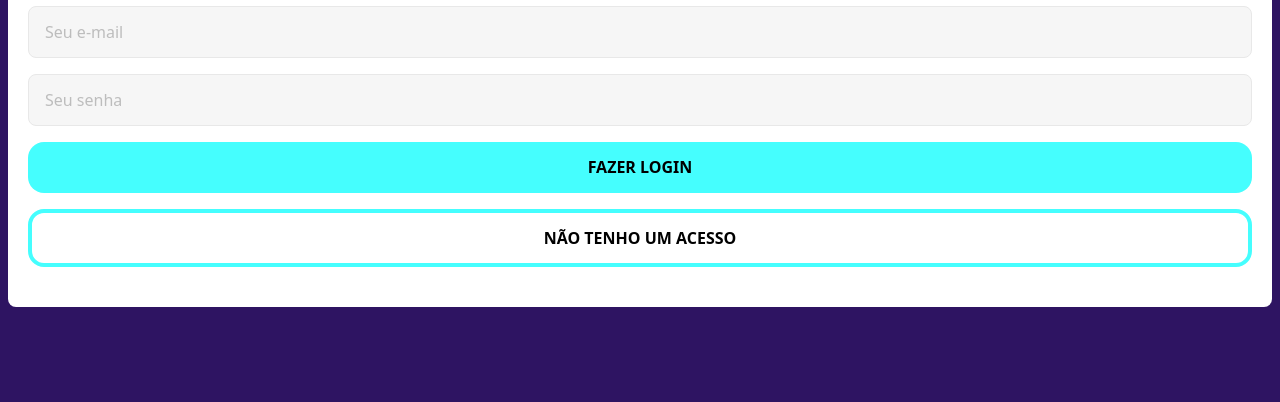
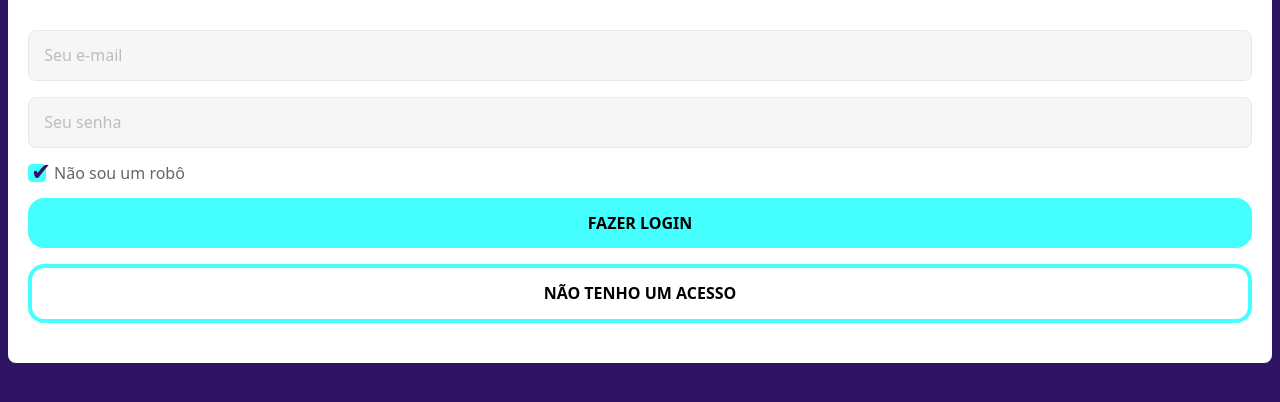
Before and after one commit to balta-io/carnacode-balta-2024-desafio-01, a plain HTML site: page index.html in a window 1280 px wide. Shown: the part 370-772 px from the top of the page. Drawn offline with nearby package versions, Linux system fonts and the light colour scheme.

Commit message:
feat: ensure checkbox is animated and logo has margin negative to form

```diff
--- a/css/app.css
+++ b/css/app.css
@@ -1,12 +1,45 @@
 input {
   background-color: #F6F6F6;
   border: 1px solid #e8e8e8;
-  padding: 1rem;
+  padding: 0.95rem;
   border-radius: 0.50rem;
 }
 
 input::placeholder {
   color: #BDBDBD;
+}
+
+input[type="checkbox"] {
+  appearance: none;
+  -webkit-appearance: none;
+  -moz-appearance: none;
+
+  background-color: #F6F6F6;
+  border: 1px solid #e8e8e8;
+  padding: 0.15rem 0.5rem;
+  border-radius: 0.25rem;
+  cursor: pointer;
+}
+
+input[type="checkbox"]:checked {
+  background-color: #45FEFE;
+  border: 1px solid #45FEFE;
+}
+
+input[type="checkbox"]:checked:before {
+  content: "✔";
+  position: absolute;
+  color: #2E1462;
+  font-size: 1.5rem;
+  margin-left: -0.35rem;
+  margin-top: -0.65rem;
+  animation: checkboxCheckedAnimation 0.5s ease forwards;
+}
+
+@keyframes checkboxCheckedAnimation {
+  0% { transform: scale(0); }
+  50% { transform: scale(1.3); }
+  100% { transform: scale(1); }
 }
 
 .btn {
--- a/css/utils.css
+++ b/css/utils.css
@@ -321,3 +321,20 @@
   padding-top: 1rem;
   padding-bottom: 1rem;
 }
+
+.py-5 {
+  padding-top: 1.25rem;
+  padding-bottom: 1.25rem;
+}
+
+.mt-5 {
+  margin-top: 1.25rem;
+}
+
+.mt-10 {
+  margin-top: 2.5rem;
+}
+
+.mt-20 {
+  margin-top: 5rem;
+}
--- a/index.html
+++ b/index.html
@@ -10,7 +10,7 @@
   </head>
 
   <body class="bg-primary flex flex-col items-center justify-center min-h-screen">
-		<section class="container">
+		<section class="container mt-20">
 			<form class="gap-1 rounded px-5 pt-5 pb-10 flex flex-col items-center justify-center bg-white" method="POST" action="">
 				<div class="-mt-20">
 					<img class="logo" src="assets/icon-no-bg.png" />
@@ -31,6 +31,12 @@
 					<input class="w-full" placeholder="Seu senha" type="text" />
 				</div>
 				<div class="w-full flex">
+					<label class="flex justify-center">
+						<input class="transition-all duration-300" type="checkbox" checked />
+						<span class="ml-2 text-gray">Não sou um robô</span>
+					</label>
+				</div>
+				<div class="w-full flex">
 					<button type="submit" class="w-full btn btn-primary transition-all duration-500">
 						Fazer Login
 					</button>
```
